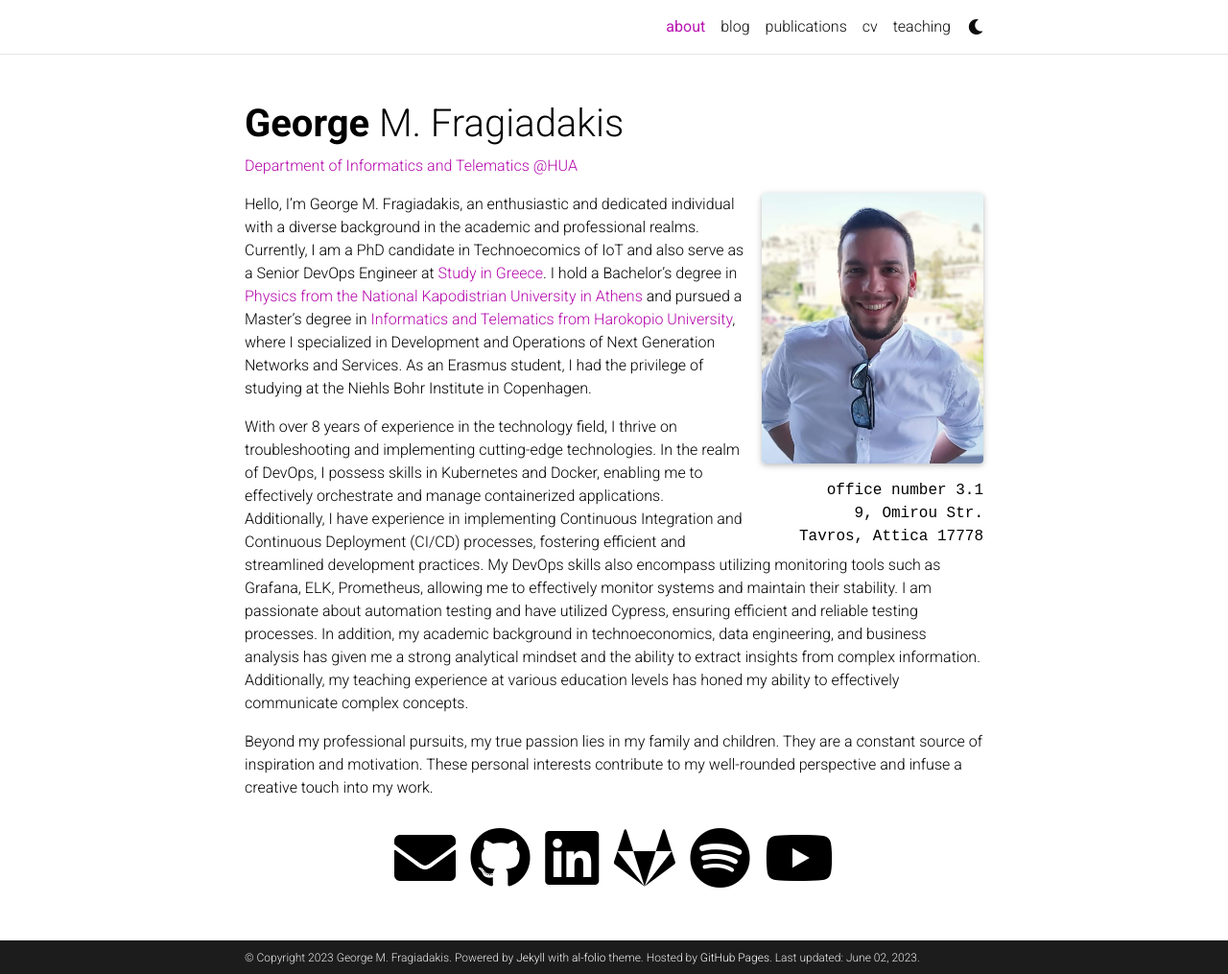
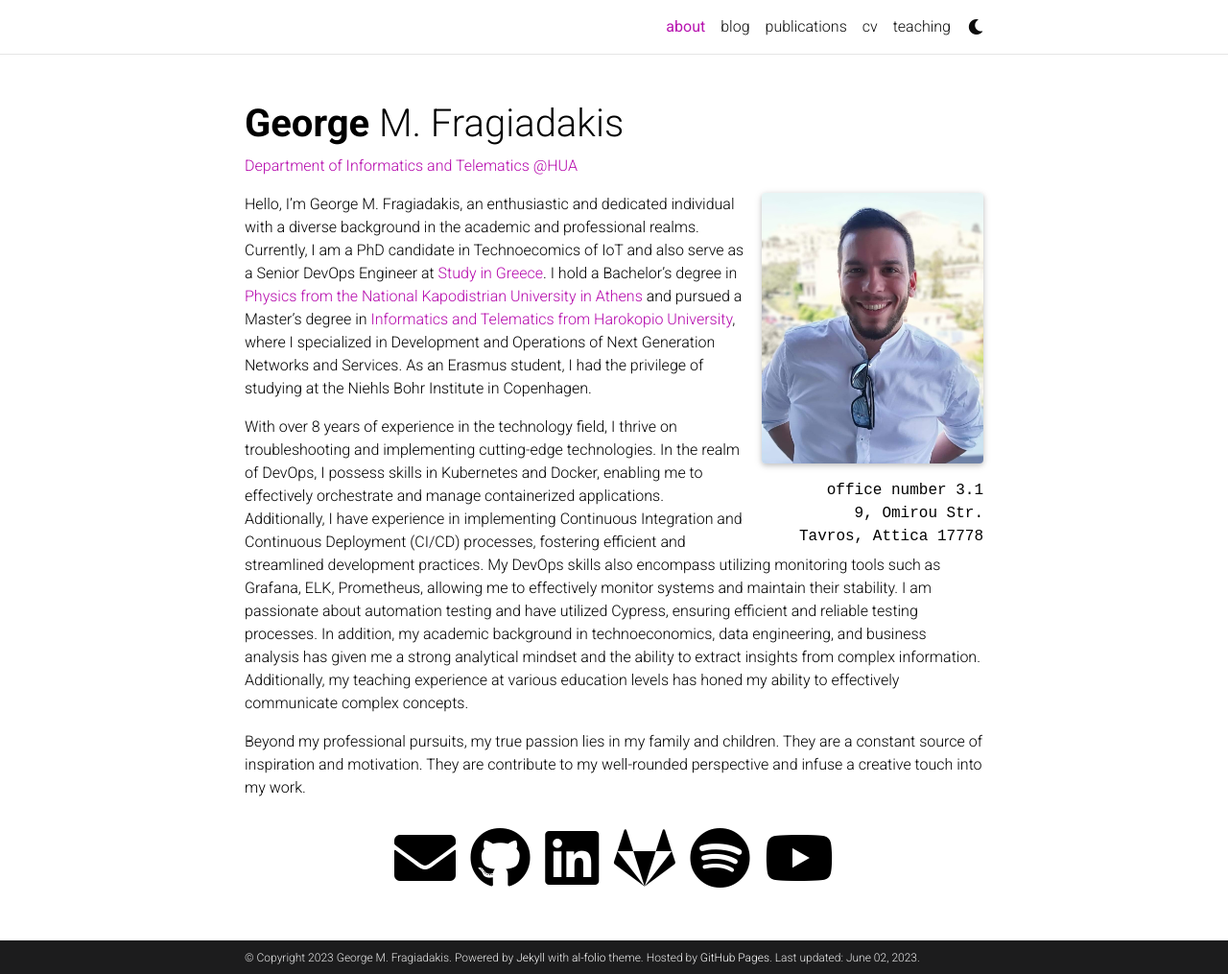
Before and after one commit to gfragi/gfragi.github.io, a Jekyll site: the page built from _pages/about.md, in a window 1280 px wide and 1015 px high. Shown: the whole window at 96% size. Built offline with Jekyll 4.4.1, drawn with Linux system fonts in a browser that asks for light colours; full-size pictures stand in for the smaller copies a plugin makes; comment, search, counter and statistics services are not loaded; a style sheet for code colours, icons or effects is not loaded.

```diff
--- a/_pages/about.md
+++ b/_pages/about.md
@@ -23,7 +23,7 @@ Hello, I'm George M. Fragiadakis, an enthusiastic and dedicated individual with
 
 With over 8 years of experience in the technology field, I thrive on troubleshooting and implementing cutting-edge technologies. In the realm of DevOps, I possess skills in Kubernetes and Docker, enabling me to effectively orchestrate and manage containerized applications. Additionally, I have experience in implementing Continuous Integration and Continuous Deployment (CI/CD) processes, fostering efficient and streamlined development practices. My DevOps skills also encompass utilizing monitoring tools such as Grafana, ELK, Prometheus, allowing me to effectively monitor systems and maintain their stability. I am passionate about automation testing and have utilized Cypress, ensuring efficient and reliable testing processes. In addition, my academic background in technoeconomics, data engineering, and business analysis has given me a strong analytical mindset and the ability to extract insights from complex information. Additionally, my teaching experience at various education levels has honed my ability to effectively communicate complex concepts.
 
-Beyond my professional pursuits, my true passion lies in my family and children. They are a constant source of inspiration and motivation. These personal interests contribute to my well-rounded perspective and infuse a creative touch into my work.
+Beyond my professional pursuits, my true passion lies in my family and children. They are a constant source of inspiration and motivation. They are contribute to my well-rounded perspective and infuse a creative touch into my work.
 
 
 
```
Also changed, not shown: _bibliography/papers.bib (+5 -4 lines), _data/venues.yml (+4 -3 lines).
